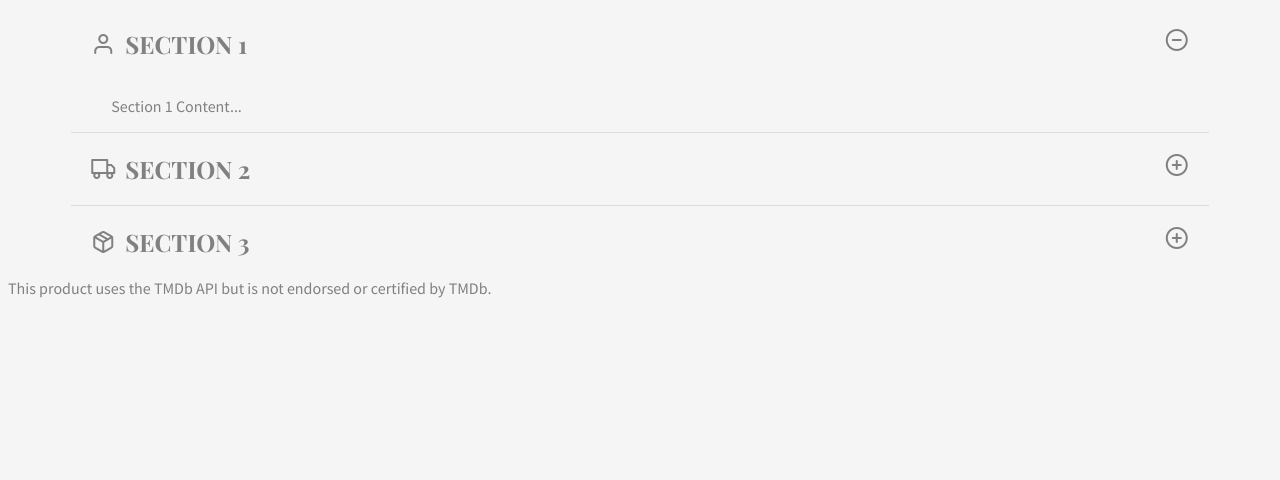
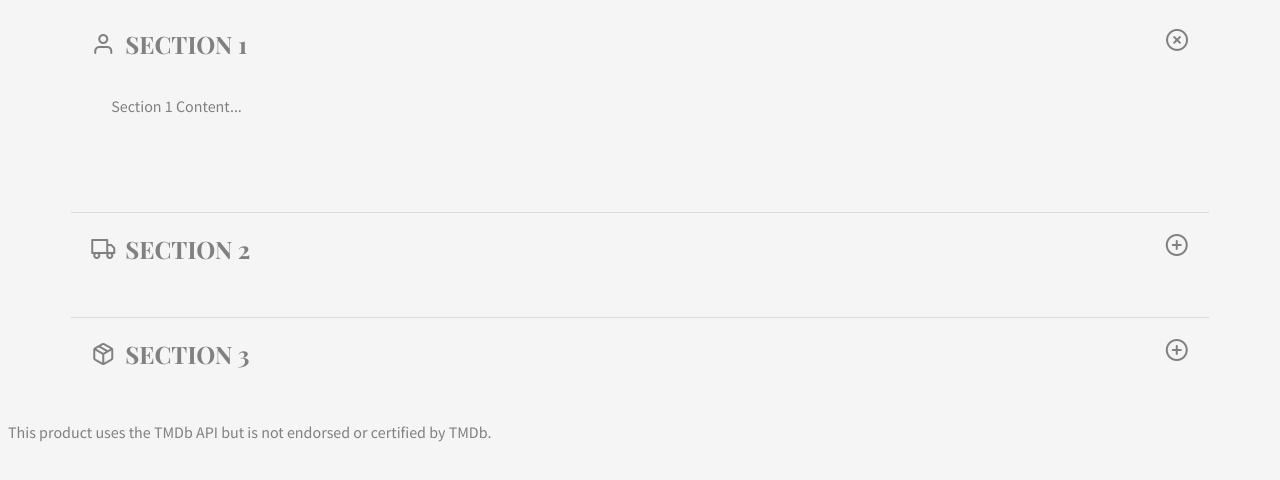
Before and after one commit to iXorx/pure-accordion, a website built with webpack: page index.html in a window 1280 px wide. Both pictures are taken after a click on the element "SECTION 1". Built offline with nearby package versions, Linux system fonts and the light colour scheme; no server answers; a web font is replaced by a local one.

Commit message:
first attemp to add transitions

```diff
--- a/src/js/index.js
+++ b/src/js/index.js
@@ -3,9 +3,21 @@ import '../sass/main.scss'
 function onClick (event) {
     const activeElement = document.querySelectorAll('[data-active]')
     activeElement.forEach(e => e.removeAttribute('data-active'))
-    if(activeElement[0] !== event.target) {
-        event.target.setAttribute('data-active', 'true')
+    const targetElement = event.target
+    if(activeElement[0] !== targetElement) {
+        targetElement.setAttribute('data-active', 'true')
+        growDiv(targetElement.nextSibling)
     }
+}
+
+function growDiv(growDiv) {
+  if (growDiv.clientHeight) {
+    growDiv.style.height = 0;
+  } else {
+    var wrapper = growDiv.querySelector('p');
+    growDiv.style.height = wrapper.clientHeight + "px";
+  }
+  document.getElementById("more-button").value = document.getElementById("more-button").value == 'Read more' ? 'Read less' : 'Read more';
 }
 
 const setClickListener = (element) =>  element.addEventListener('click', onClick)
--- a/src/sass/main.scss
+++ b/src/sass/main.scss
@@ -1,3 +1,4 @@
+@import './variables.scss';
 @import './fonts.scss';
 @import './icomoon.scss';
 @import './styles.scss';
--- a/src/sass/styles.scss
+++ b/src/sass/styles.scss
@@ -12,7 +12,8 @@ dl {
 
 dt {
     font-family: 'Playfair Display', 'Times New Roman', Times, serif;
-    padding: 20px;
+    position: relative;
+    padding: $default-padding 50px $default-padding $default-padding;
     text-transform: uppercase;
     font-size: 1.5rem;
     cursor: pointer;
@@ -30,16 +31,19 @@ dt {
         /* Better Font Rendering =========== */
         -webkit-font-smoothing: antialiased;
         -moz-osx-font-smoothing: grayscale;
-
-        content: "\70";
     }
     &:after {
-        padding-left: 10px;
-        float: right;
+        position: absolute;
+        top: $default-padding;
+        right: $default-padding;
         content: "\2b";
+
+        transform: rotate(0deg);
+        transition: all 0.75s;
     }
     &:before {
         padding-right: 10px;
+        content: "\70";
     }
 
     &:nth-child(1) {
@@ -64,15 +68,26 @@ dt {
 
     &[data-active] {
         &:after {
-            content: "\2d";
+            transform: rotate(45deg);
+            //content: "\2d";
         }
     }
 }
 
-dd {
-    display: none;
+dd p {
+    	height: 0;
+	overflow: hidden;
+
+	transition-property: height;
+	transition-duration: 1s;
+	perspective: 1000px;
+    transform-style: preserve-3d;
+
 
     dt[data-active] + & {
-        display: block;
+        height: 100px;
+	transition-property: all;
+	transition-duration: 1s;
+	transform-origin: top;
     }
 }
--- /dev/null
+++ b/src/sass/variables.scss
@@ -0,0 +1,5 @@
+// Sizes
+$default-padding: 20px;
+
+// Colors
+$primary-color:#ddd;
```
Also changed, not shown: dist/bundle.css, dist/bundle.js.
